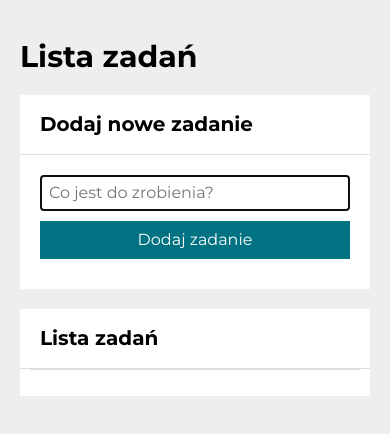
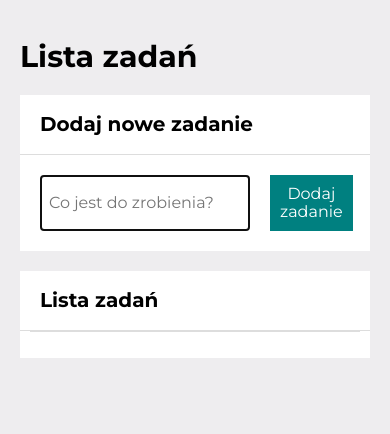
Before and after one commit to Karyna99/to-do-list-react, a React (Create React App) app: page / in a window 390 px wide. Shown: the top 434 px of the page. Built offline with nearby package versions, Linux system fonts and the light colour scheme.

Commit message:
added styled components to Form

```diff
--- a/src/App.js
+++ b/src/App.js
@@ -6,6 +6,8 @@ import Buttons from "./Buttons";
 import Section from "./Section";
 import Header from "./Header";
 import Container from "./Container";
+import {theme} from "./styled";
+import { ThemeProvider } from 'styled-components';
 
 
 
@@ -20,6 +22,7 @@ function App() {
 
 
   return (
+    <ThemeProvider theme={theme}>
     <Container>
       <Header
         title="Lista zadań" />
@@ -43,6 +46,7 @@ function App() {
         />}
       />
     </Container>
+    </ThemeProvider>
   );
 }
 
--- a/src/Form/index.js
+++ b/src/Form/index.js
@@ -1,5 +1,5 @@
 import { useRef, useState } from "react";
-import "./style.css";
+import { StyledForm, Input, Button } from "../styled";
 
 const Form = ({ addNewTask }) => {
     const internalRef = useRef(null);
@@ -8,14 +8,16 @@ const Form = ({ addNewTask }) => {
 
     const onFormSubmit = (event) => {
         event.preventDefault();
-        addNewTask(newTask.trim());
+        if (newTask.trim()) {
+            addNewTask(newTask.trim());
+        };
         setNewTask("");
         internalRef.current.focus();
     };
 
     return (
-        <form className="form" onSubmit={onFormSubmit}>
-            <input
+        <StyledForm onSubmit={onFormSubmit}>
+            <Input
                 ref={internalRef}
                 value={newTask}
                 autoFocus
@@ -24,8 +26,8 @@ const Form = ({ addNewTask }) => {
                 type="text"
                 onChange={({ target }) => setNewTask(target.value)}
             />
-            <button className="form__button">Dodaj zadanie</button>
-        </form>
+            <Button>Dodaj zadanie</Button>
+        </StyledForm>
     );
 };
 
--- a/src/Form/style.css
+++ /dev/null
@@ -1,49 +0,0 @@
-.form {
-    padding: 20px 10px 10px;
-    display: flex;
-    justify-content: space-between;
-}
-
-.form__button {
-    background-color: #017282;
-    color: white;
-    padding: 10px;
-    border: none;
-    margin-left: 20px;
-}
-
-.form__button:active {
-    background-color: #04acc2;
-    cursor: pointer;
-}
-
-.form__button:hover {
-    transition: 0.5s;
-    transform: scale(110%);
-    background-color: #008da0;
-    cursor: pointer;
-}
-
-.form__input {
-    padding: 8px;
-    border: 1px solid #dddddd;
-    flex-grow: 1;
-}
-
-@media (max-width: 767px) {
-    .form {
-        flex-wrap: wrap;
-        justify-content: center;
-    }
-
-    .form__button {
-        flex-basis: 100%;
-        margin: 10px auto;
-
-    }
-
-    .form__input {
-        flex-basis: 100%;
-        margin: auto;
-    }
-}
--- /dev/null
+++ b/src/styled.js
@@ -0,0 +1,46 @@
+import styled from "styled-components";
+
+const theme = {
+    colors: {
+        primary: "teal",
+        done: "#1A7B1F",
+        remove: "#ED293E",
+        borderColor: "#dddddd"
+    },
+    breakpoint: {
+        mobile: 767
+    }
+}
+
+export const StyledForm = styled.form`
+    padding: 20px 10px 10px;
+    display: flex;
+    justify-content: space-between;
+`;
+
+export const Input = styled.input`
+    padding: 8px;
+    border: 1px solid ${({ theme }) => theme.colors.borderColor};
+    flex-grow: 1;
+`;
+
+export const Button = styled.button`
+    background-color: ${({ theme }) => theme.colors.primary};
+    color: white;
+    padding: 10px;
+    border: none;
+    margin-left: 20px;
+    cursor: pointer;
+
+    &:hover{
+        transition: 0.5s;
+        transform: scale(110%);
+        background-color: #008da0;
+    }
+
+    &:active{
+        background-color: #04acc2;
+    }
+`;
+
+export { theme };
```
